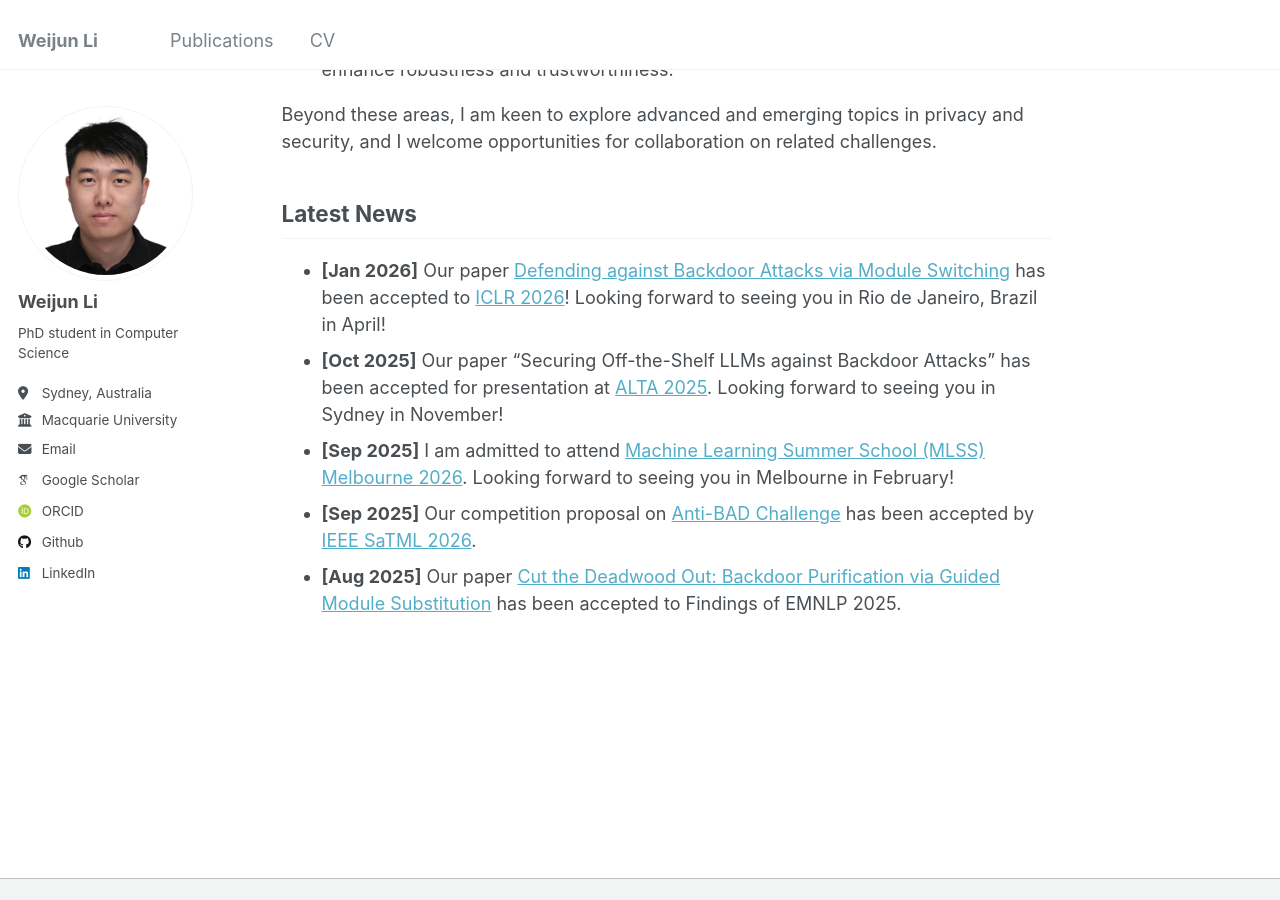
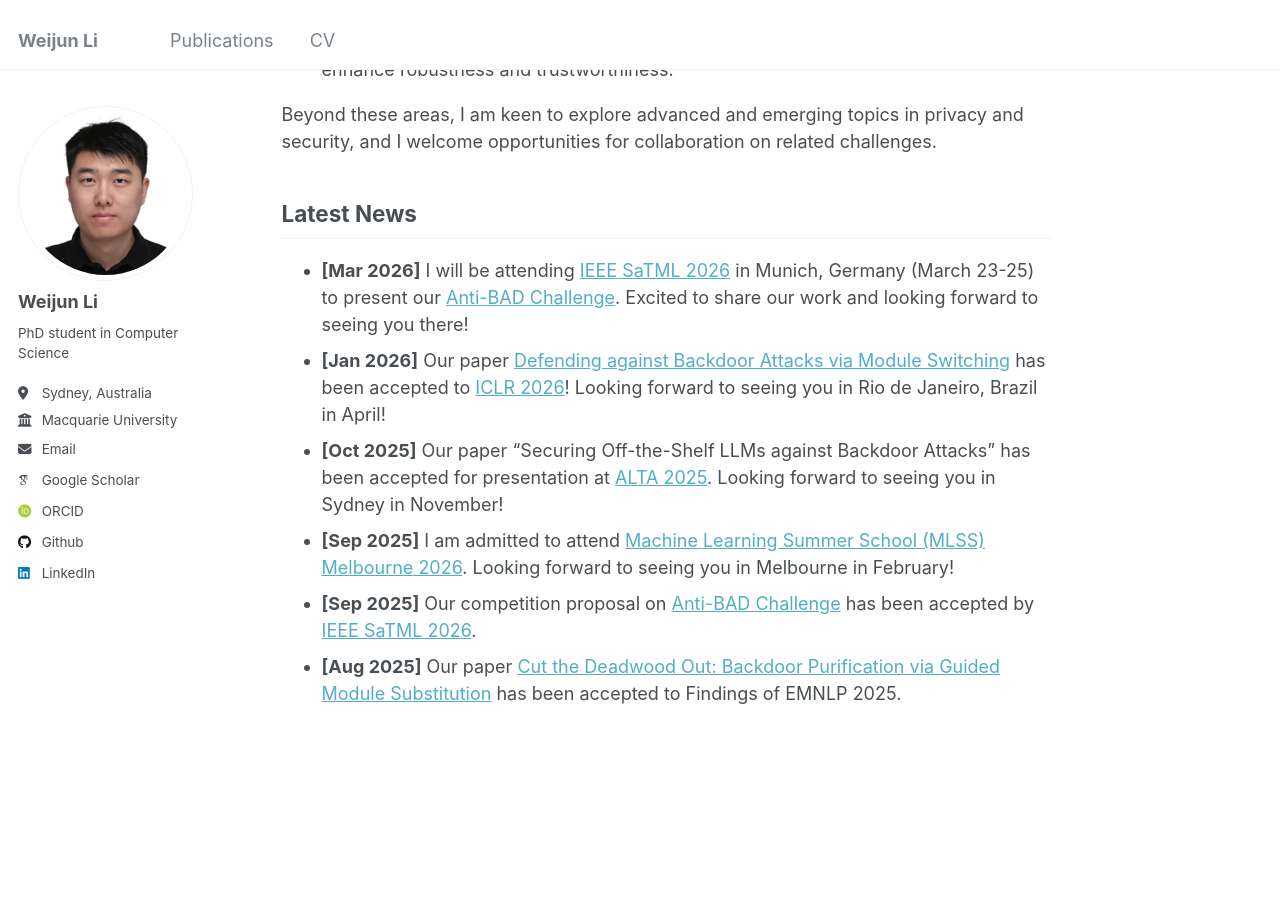
Before and after one commit to weijun-l/weijun-l.github.io, a Jekyll site: the page built from _pages/about.md, in a window 1280 px wide and 900 px high, scrolled down 363 px. Built offline with Jekyll 4.4.1, drawn with Linux system fonts in a browser that asks for light colours; some web fonts are replaced.

Commit message:
update the news

```diff
--- a/_pages/about.md
+++ b/_pages/about.md
@@ -29,6 +29,7 @@ Beyond these areas, I am keen to explore advanced and emerging topics in privacy
 
 ## Latest News
 
+* **[Mar 2026]** I will be attending <a href="https://satml.org/">IEEE SaTML 2026</a> in Munich, Germany (March 23-25) to present our <a href="https://anti-bad.github.io/">Anti-BAD Challenge</a>. Excited to share our work and looking forward to seeing you there!
 * **[Jan 2026]** Our paper <a href="https://openreview.net/forum?id=ieCOL2YAqv">Defending against Backdoor Attacks via Module Switching</a> has been accepted to <a href="https://iclr.cc/">ICLR 2026</a>! Looking forward to seeing you in Rio de Janeiro, Brazil in April!
 * **[Oct 2025]** Our paper "Securing Off-the-Shelf LLMs against Backdoor Attacks" has been accepted for presentation at <a href="https://alta2025.alta.asn.au/">ALTA 2025</a>. Looking forward to seeing you in Sydney in November!
 * **[Sep 2025]** I am admitted to attend <a href="https://www.mlss-melbourne.com/">Machine Learning Summer School (MLSS) Melbourne 2026</a>. Looking forward to seeing you in Melbourne in February!
```
